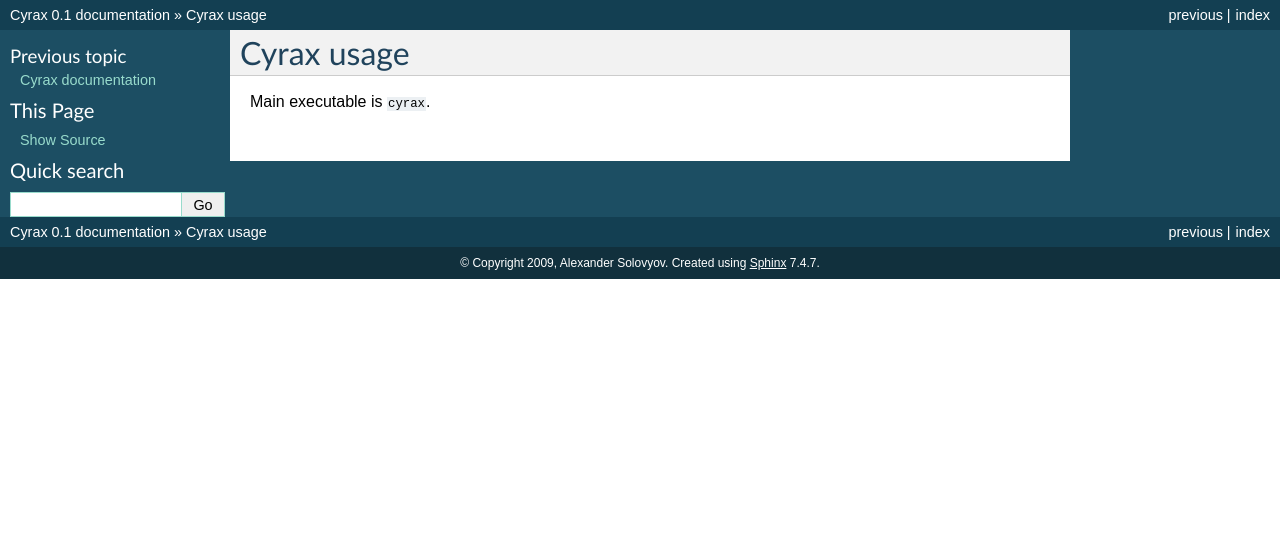
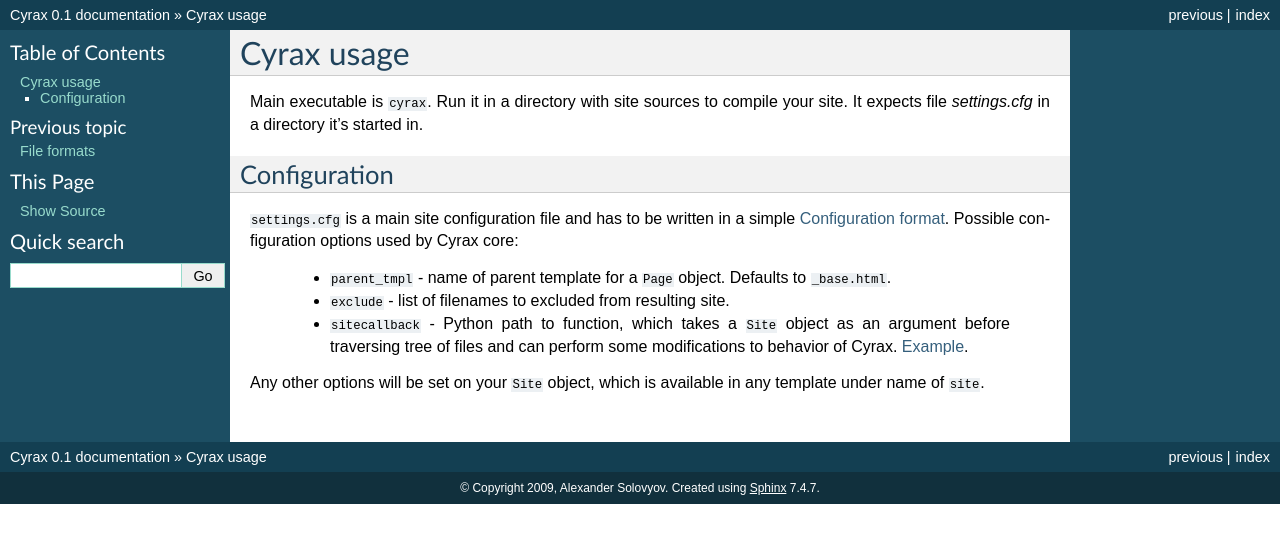
Before and after one commit to piranha/cyrax, a Sphinx documentation site: the page built from docs/usage.rst, in a window 1280 px wide. Shown: the top 543 px of the page. Built offline with Sphinx 7.4.7, drawn with Linux system fonts in a browser that asks for light colours.

Commit message:
improve docs

```diff
--- a/docs/index.rst
+++ b/docs/index.rst
@@ -47,6 +47,7 @@
 .. toctree::
    :maxdepth: 2
 
+   formats
    usage
 
 
--- a/docs/usage.rst
+++ b/docs/usage.rst
@@ -1,7 +1,28 @@
-.. _usage:
-
 =============
  Cyrax usage
 =============
 
-Main executable is ``cyrax``.
+Main executable is ``cyrax``. Run it in a directory with site sources to compile
+your site. It expects file `settings.cfg` in a directory it's started in.
+
+.. _configuration:
+
+Configuration
+-------------
+
+``settings.cfg`` is a main site configuration file and has to be written in a
+simple :ref:`config`. Possible configuration options used by Cyrax core:
+
+ - ``parent_tmpl`` - name of parent template for a ``Page`` object. Defaults to
+   ``_base.html``.
+
+ - ``exclude`` - list of filenames to excluded from resulting site.
+
+ - ``sitecallback`` - Python path to function, which takes a ``Site`` object as
+   an argument before traversing tree of files and can perform some
+   modifications to behavior of Cyrax. Example_.
+
+Any other options will be set on your ``Site`` object, which is available in any
+template under name of ``site``.
+
+.. _Example: http://hg.piranha.org.ua/piranha.org.ua/file/tip/_ext.py#l1
```
Also changed, not shown: docs/formats.rst (added, +58 -0 lines), setup.py (+3 -4 lines), 1 other file.
